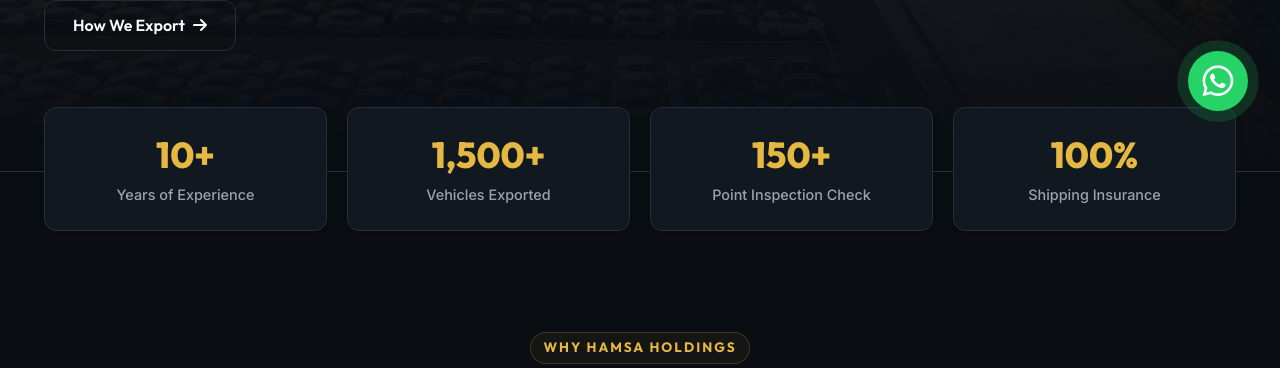
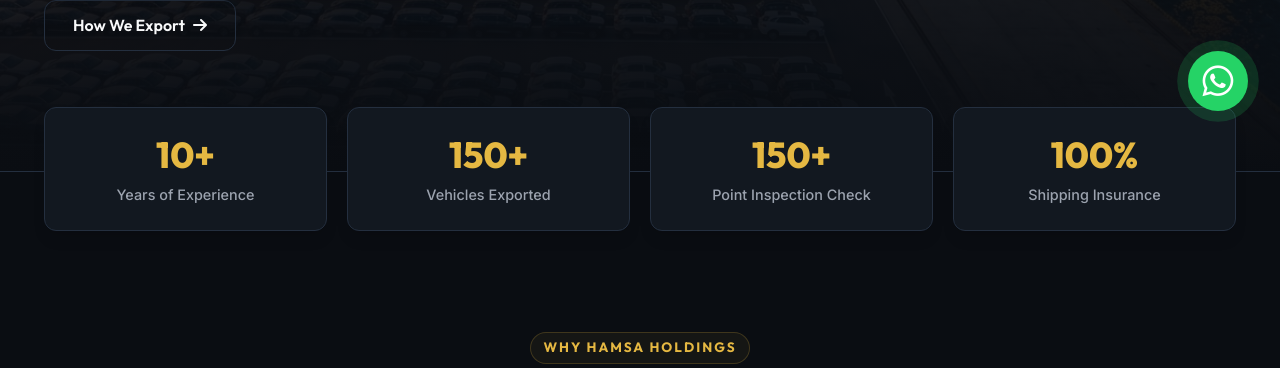
Before and after one commit to nativeuzbek/hamsaholdings, a Flask app: page / in a window 1280 px wide. Shown: the part 657-1025 px from the top of the page. Run offline with Flask 3, Linux system fonts and the light colour scheme.

Commit message:
Update vehicles exported from 1500+ to 150+

```diff
--- a/templates/home.html
+++ b/templates/home.html
@@ -114,7 +114,7 @@
                     <p class="stat-label">Years of Experience</p>
                 </div>
                 <div class="stat-card">
-                    <h3 class="stat-number">1,500+</h3>
+                    <h3 class="stat-number">150+</h3>
                     <p class="stat-label">Vehicles Exported</p>
                 </div>
                 <div class="stat-card">
```
